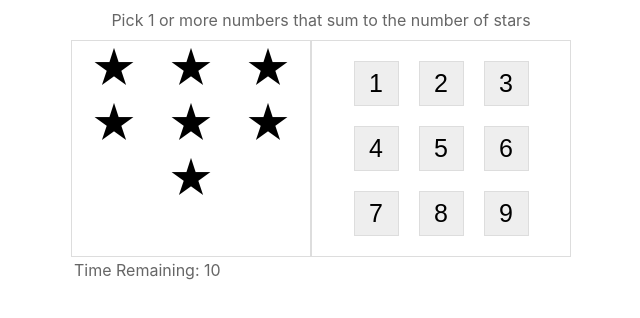
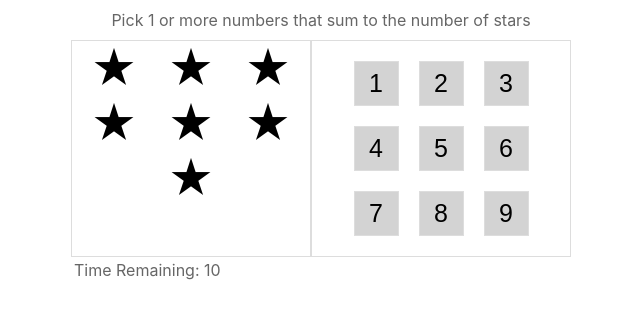
Before and after one commit to kavinda-ravishan/Pluralsight_React_Getting_Started, a React (Create React App) app: page / in a window 1280 px wide. Shown: the top 318 px of the page, without its empty margins (319-959 px from the left). Built offline with nearby package versions, Linux system fonts and the light colour scheme.

Commit message:
The Star Match Game 3.4

```diff
--- a/src/App.js
+++ b/src/App.js
@@ -15,6 +15,7 @@ const PlayNumber = (props) => {
   return (
     <button
       className="number"
+      style={{ backgroundColor: colors[props.status] }}
       onClick={() => {
         console.log("Num : ", props.number);
       }}
@@ -26,6 +27,19 @@ const PlayNumber = (props) => {
 
 const StarMatch = () => {
   const [stars, setStars] = useState(utils.random(1, 9));
+
+  const [availableNumbers, setAvailableNumbers] = useState(utils.range(1, 9));
+  const [candidateNumbers, setcandidateNumbers] = useState([]);
+
+  const candidatesAreWrong = utils.sum(candidateNumbers) > stars;
+
+  const numberStatus = (number) => {
+    if (!availableNumbers.includes(number)) return "used";
+    if (candidateNumbers.includes(number))
+      return candidatesAreWrong ? "wrong" : "candidate";
+    return "available";
+  };
+
   return (
     <div className="game">
       <div className="help">
@@ -37,7 +51,11 @@ const StarMatch = () => {
         </div>
         <div className="right">
           {utils.range(1, 9).map((number) => (
-            <PlayNumber key={number} number={number} />
+            <PlayNumber
+              key={number}
+              status={numberStatus(number)}
+              number={number}
+            />
           ))}
         </div>
       </div>
```
